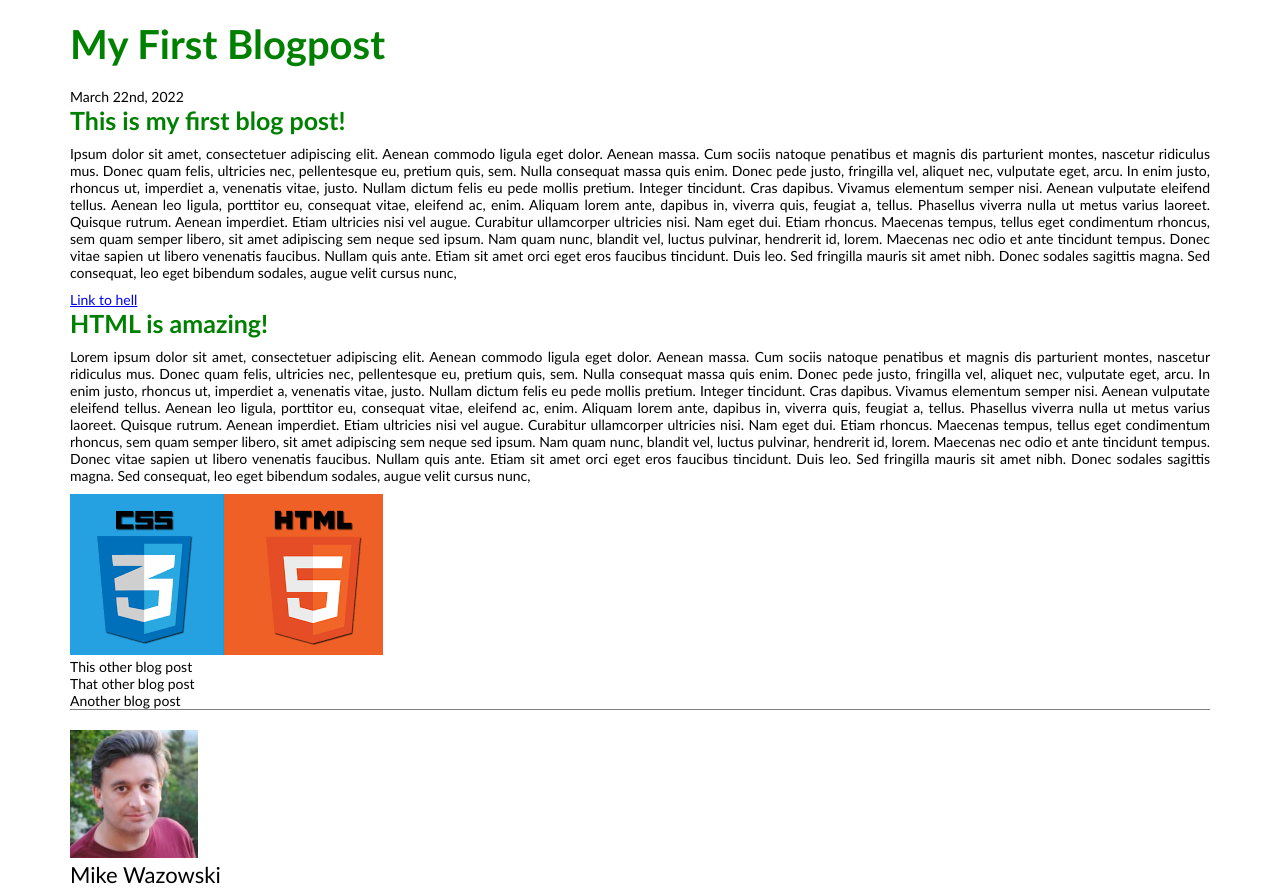
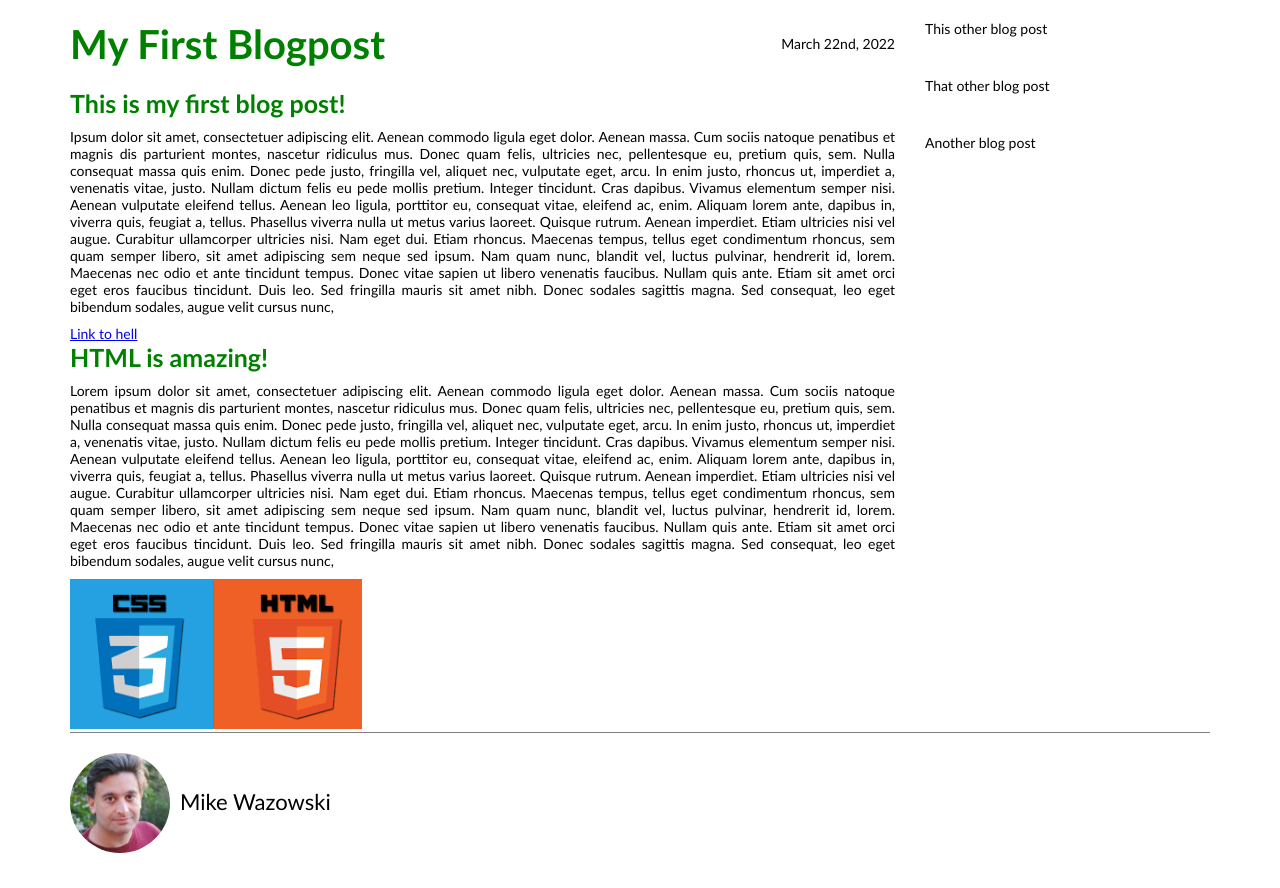
Before and after one commit to heyzelkate/Blogpost, a plain HTML site: page Task1/index.html in a window 1280 px wide. After the commit the page ends 853 px from the top, so only its background shows below. Drawn offline with Linux system fonts and the light colour scheme.

Commit message:
blogpost fix and author/date/blog style addition

```diff
--- a/Task1/style.css
+++ b/Task1/style.css
@@ -36,6 +36,9 @@ h2 {
 
 .author-text {
     font-size: 22px;
+    float: left;
+    margin-top: 35px;
+    margin-left: 10px;
 }
 
 .container {
@@ -43,10 +46,11 @@ h2 {
     margin: 20px auto 0 auto;
 }
 
-.blog-post {
+.blogpost-container {
     width: 75%;
     float: left;
     padding-right: 30px;
+    position: relative;
 }
 
 .other-post {
@@ -58,3 +62,27 @@ h2 {
     border-top: 1px solid gray;
     padding-top: 20px;
 }
+
+.other {
+    margin-bottom:40px
+}
+
+.author-box img {
+    height: 100px;
+    width: 100px;
+    border-radius: 50%;
+    float: left;
+}
+
+.blogpost-container img {
+    height: 150px;
+    width: auto;
+}
+
+.date {
+    position: absolute;
+    top: 0;
+    right: 0;
+    padding-right: 30px;
+    padding-top: 15px;
+}
```
